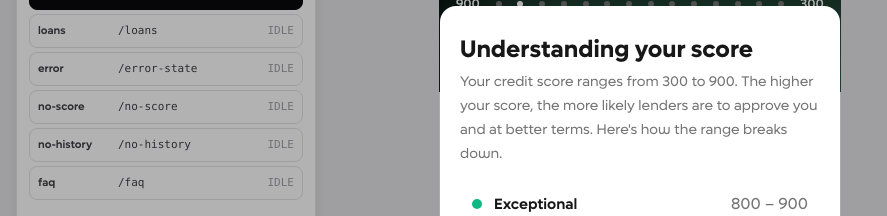
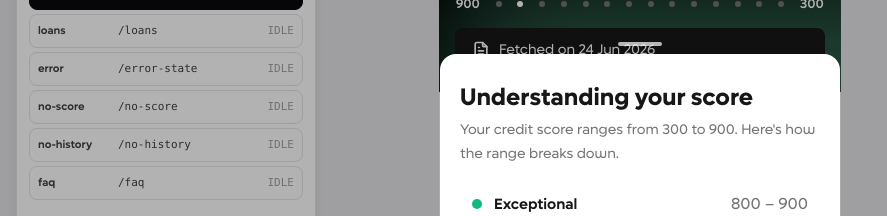
Before and after one commit to jothachil/credit-score-repo, a Next.js app: page /score in a window 1280 px wide. Both pictures are taken after a click on the button 553 px from the left and 130 px from the top of the page. Shown: the part 234-450 px from the top of the page, without its empty margins (0-887 px from the left). Built offline with nearby package versions, Linux system fonts and the light colour scheme.

Commit message:
Refine educational messaging in ScoreBreakdownSheet by removing redundant text for clarity. Simplify the explanation of credit score ranges to enhance user understanding.

```diff
--- a/app/components/ScoreBreakdownSheet.js
+++ b/app/components/ScoreBreakdownSheet.js
@@ -55,9 +55,8 @@ export default function ScoreBreakdownSheet({
     >
       <div className="flex flex-col gap-4">
         <p className="text-xs  text-content-secondary mt-2">
-          Your credit score ranges from 300 to 900. The higher your score, the
-          more likely lenders are to approve you and at better terms. Here's how
-          the range breaks down.
+          Your credit score ranges from 300 to 900. Here's how the range breaks
+          down.
         </p>
 
         <div className="flex flex-col gap-1">
```
